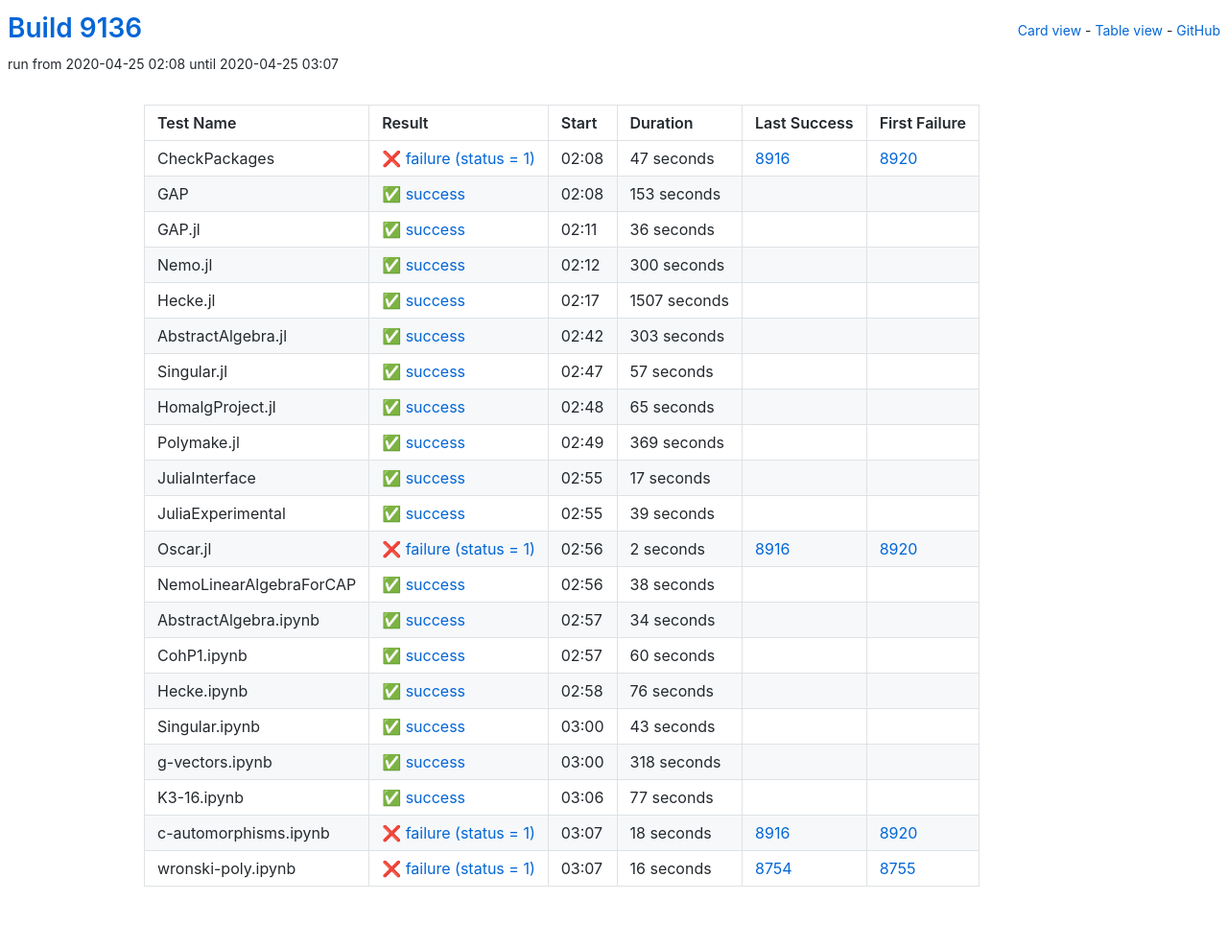
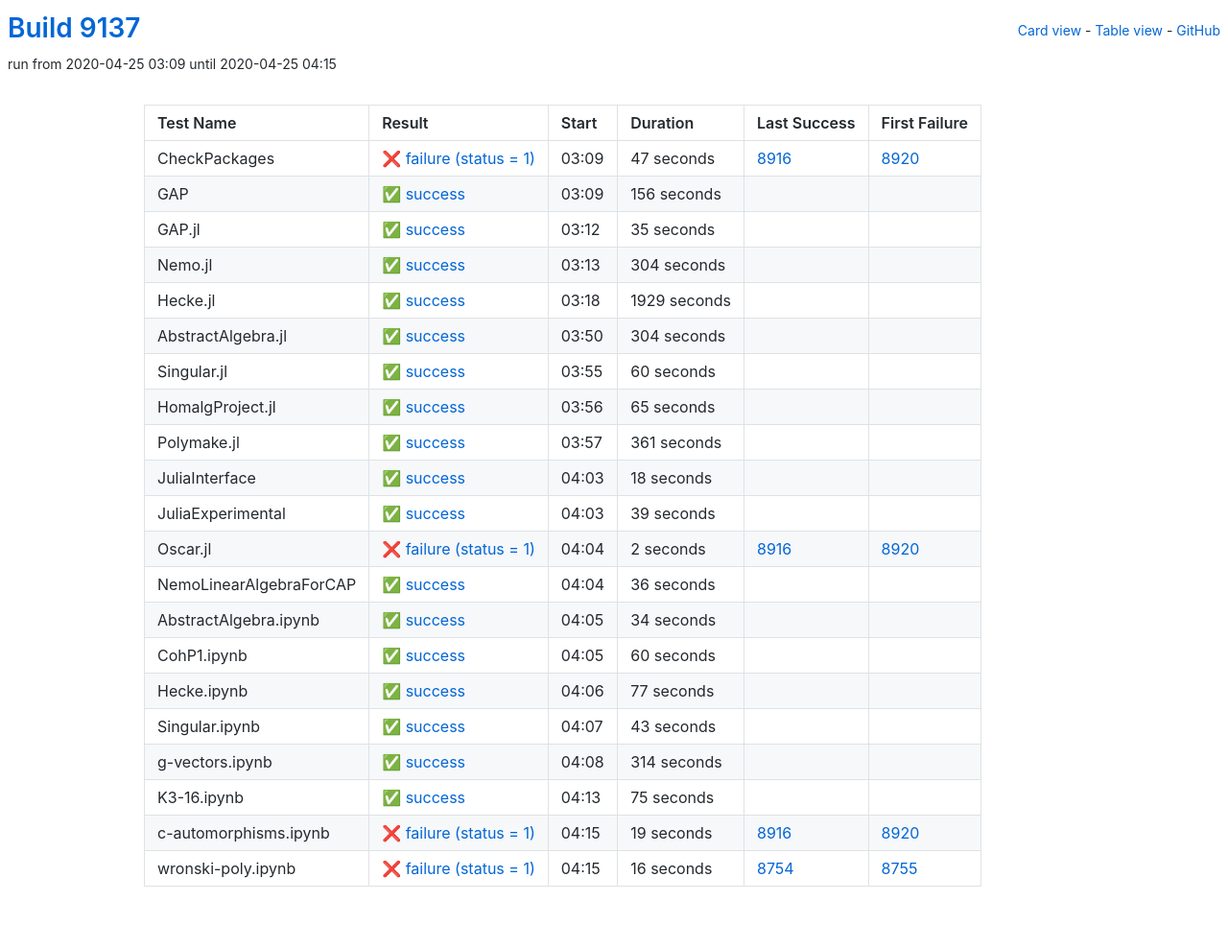
Before and after one commit to oscar-system/oscar-ci-status, a Jekyll site: the page built from table.html, in a window 1280 px wide. Shown: the whole page at 96% size. Built offline with Jekyll 4.4.1, drawn with Linux system fonts in a browser that asks for light colours.

Commit message:
Build 9137

```diff
--- a/_data/ci.yml
+++ b/_data/ci.yml
@@ -1,5 +1,5 @@
-build: 9136
-build_url: https://oscarci.mathematik.uni-kl.de/job/oscar/9136/
+build: 9137
+build_url: https://oscarci.mathematik.uni-kl.de/job/oscar/9137/
 job: oscar
 tests:
 - duration: 47
@@ -8,75 +8,75 @@ tests:
   first_failure_url: https://oscarci.mathematik.uni-kl.de/job/oscar/8920/
   last_success: 8916
   last_success_url: https://oscarci.mathematik.uni-kl.de/job/oscar/8916/
-  log: https://oscarci.mathematik.uni-kl.de/job/oscar/9136/artifact/logs/build-9136/CheckPackages.log
+  log: https://oscarci.mathematik.uni-kl.de/job/oscar/9137/artifact/logs/build-9137/CheckPackages.log
   name: CheckPackages
-  start: 2020-04-25 02:08
+  start: 2020-04-25 03:09
   status: failure
   success: false
-- duration: 153
+- duration: 156
   exitcode: 0
   first_failure: false
   first_failure_url: null
   last_success: false
   last_success_url: null
-  log: https://oscarci.mathematik.uni-kl.de/job/oscar/9136/artifact/logs/build-9136/GAP.log
+  log: https://oscarci.mathematik.uni-kl.de/job/oscar/9137/artifact/logs/build-9137/GAP.log
   name: GAP
-  start: 2020-04-25 02:08
+  start: 2020-04-25 03:09
   status: success
   success: true
-- duration: 36
+- duration: 35
   exitcode: 0
   first_failure: false
   first_failure_url: null
   last_success: false
   last_success_url: null
-  log: https://oscarci.mathematik.uni-kl.de/job/oscar/9136/artifact/logs/build-9136/GAP.jl.log
+  log: https://oscarci.mathematik.uni-kl.de/job/oscar/9137/artifact/logs/build-9137/GAP.jl.log
   name: GAP.jl
-  start: 2020-04-25 02:11
+  start: 2020-04-25 03:12
   status: success
   success: true
-- duration: 300
+- duration: 304
   exitcode: 0
   first_failure: false
   first_failure_url: null
   last_success: false
   last_success_url: null
-  log: https://oscarci.mathematik.uni-kl.de/job/oscar/9136/artifact/logs/build-9136/Nemo.jl.log
+  log: https://oscarci.mathematik.uni-kl.de/job/oscar/9137/artifact/logs/build-9137/Nemo.jl.log
   name: Nemo.jl
-  start: 2020-04-25 02:12
+  start: 2020-04-25 03:13
   status: success
   success: true
-- duration: 1507
+- duration: 1929
   exitcode: 0
   first_failure: false
   first_failure_url: null
   last_success: false
   last_success_url: null
-  log: https://oscarci.mathematik.uni-kl.de/job/oscar/9136/artifact/logs/build-9136/Hecke.jl.log
+  log: https://oscarci.mathematik.uni-kl.de/job/oscar/9137/artifact/logs/build-9137/Hecke.jl.log
   name: Hecke.jl
-  start: 2020-04-25 02:17
+  start: 2020-04-25 03:18
   status: success
   success: true
-- duration: 303
+- duration: 304
   exitcode: 0
   first_failure: false
   first_failure_url: null
   last_success: false
   last_success_url: null
-  log: https://oscarci.mathematik.uni-kl.de/job/oscar/9136/artifact/logs/build-9136/AbstractAlgebra.jl.log
+  log: https://oscarci.mathematik.uni-kl.de/job/oscar/9137/artifact/logs/build-9137/AbstractAlgebra.jl.log
   name: AbstractAlgebra.jl
-  start: 2020-04-25 02:42
+  start: 2020-04-25 03:50
   status: success
   success: true
-- duration: 57
+- duration: 60
   exitcode: 0
   first_failure: false
   first_failure_url: null
   last_success: false
   last_success_url: null
-  log: https://oscarci.mathematik.uni-kl.de/job/oscar/9136/artifact/logs/build-9136/Singular.jl.log
+  log: https://oscarci.mathematik.uni-kl.de/job/oscar/9137/artifact/logs/build-9137/Singular.jl.log
   name: Singular.jl
-  start: 2020-04-25 02:47
+  start: 2020-04-25 03:55
   status: success
   success: true
 - duration: 65
@@ -85,31 +85,31 @@ tests:
   first_failure_url: null
   last_success: false
   last_success_url: null
-  log: https://oscarci.mathematik.uni-kl.de/job/oscar/9136/artifact/logs/build-9136/HomalgProject.jl.log
+  log: https://oscarci.mathematik.uni-kl.de/job/oscar/9137/artifact/logs/build-9137/HomalgProject.jl.log
   name: HomalgProject.jl
-  start: 2020-04-25 02:48
+  start: 2020-04-25 03:56
   status: success
   success: true
-- duration: 369
+- duration: 361
   exitcode: 0
   first_failure: false
   first_failure_url: null
   last_success: false
   last_success_url: null
-  log: https://oscarci.mathematik.uni-kl.de/job/oscar/9136/artifact/logs/build-9136/Polymake.jl.log
+  log: https://oscarci.mathematik.uni-kl.de/job/oscar/9137/artifact/logs/build-9137/Polymake.jl.log
   name: Polymake.jl
-  start: 2020-04-25 02:49
+  start: 2020-04-25 03:57
   status: success
   success: true
-- duration: 17
+- duration: 18
   exitcode: 0
   first_failure: false
   first_failure_url: null
   last_success: false
   last_success_url: null
-  log: https://oscarci.mathematik.uni-kl.de/job/oscar/9136/artifact/logs/build-9136/JuliaInterface.log
+  log: https://oscarci.mathematik.uni-kl.de/job/oscar/9137/artifact/logs/build-9137/JuliaInterface.log
   name: JuliaInterface
-  start: 2020-04-25 02:55
+  start: 2020-04-25 04:03
   status: success
   success: true
 - duration: 39
@@ -118,9 +118,9 @@ tests:
   first_failure_url: null
   last_success: false
   last_success_url: null
-  log: https://oscarci.mathematik.uni-kl.de/job/oscar/9136/artifact/logs/build-9136/JuliaExperimental.log
+  log: https://oscarci.mathematik.uni-kl.de/job/oscar/9137/artifact/logs/build-9137/JuliaExperimental.log
   name: JuliaExperimental
-  start: 2020-04-25 02:55
+  start: 2020-04-25 04:03
   status: success
   success: true
 - duration: 2
@@ -129,20 +129,20 @@ tests:
   first_failure_url: https://oscarci.mathematik.uni-kl.de/job/oscar/8920/
   last_success: 8916
   last_success_url: https://oscarci.mathematik.uni-kl.de/job/oscar/8916/
-  log: https://oscarci.mathematik.uni-kl.de/job/oscar/9136/artifact/logs/build-9136/Oscar.jl.log
+  log: https://oscarci.mathematik.uni-kl.de/job/oscar/9137/artifact/logs/build-9137/Oscar.jl.log
   name: Oscar.jl
-  start: 2020-04-25 02:56
+  start: 2020-04-25 04:04
   status: failure
   success: false
-- duration: 38
+- duration: 36
   exitcode: 0
   first_failure: false
   first_failure_url: null
   last_success: false
   last_success_url: null
-  log: https://oscarci.mathematik.uni-kl.de/job/oscar/9136/artifact/logs/build-9136/NemoLinearAlgebraForCAP.log
+  log: https://oscarci.mathematik.uni-kl.de/job/oscar/9137/artifact/logs/build-9137/NemoLinearAlgebraForCAP.log
   name: NemoLinearAlgebraForCAP
-  start: 2020-04-25 02:56
+  start: 2020-04-25 04:04
   status: success
   success: true
 - duration: 34
@@ -151,9 +151,9 @@ tests:
   first_failure_url: null
   last_success: false
   last_success_url: null
-  log: https://oscarci.mathematik.uni-kl.de/job/oscar/9136/artifact/logs/build-9136/AbstractAlgebra.ipynb.log
+  log: https://oscarci.mathematik.uni-kl.de/job/oscar/9137/artifact/logs/build-9137/AbstractAlgebra.ipynb.log
   name: AbstractAlgebra.ipynb
-  start: 2020-04-25 02:57
+  start: 2020-04-25 04:05
   status: success
   success: true
 - duration: 60
@@ -162,20 +162,20 @@ tests:
   first_failure_url: null
   last_success: false
   last_success_url: null
-  log: https://oscarci.mathematik.uni-kl.de/job/oscar/9136/artifact/logs/build-9136/CohP1.ipynb.log
+  log: https://oscarci.mathematik.uni-kl.de/job/oscar/9137/artifact/logs/build-9137/CohP1.ipynb.log
   name: CohP1.ipynb
-  start: 2020-04-25 02:57
+  start: 2020-04-25 04:05
   status: success
   success: true
-- duration: 76
+- duration: 77
   exitcode: 0
   first_failure: false
   first_failure_url: null
   last_success: false
   last_success_url: null
-  log: https://oscarci.mathematik.uni-kl.de/job/oscar/9136/artifact/logs/build-9136/Hecke.ipynb.log
+  log: https://oscarci.mathematik.uni-kl.de/job/oscar/9137/artifact/logs/build-9137/Hecke.ipynb.log
   name: Hecke.ipynb
-  start: 2020-04-25 02:58
+  start: 2020-04-25 04:06
   status: success
   success: true
 - duration: 43
@@ -184,42 +184,42 @@ tests:
   first_failure_url: null
   last_success: false
   last_success_url: null
-  log: https://oscarci.mathematik.uni-kl.de/job/oscar/9136/artifact/logs/build-9136/Singular.ipynb.log
+  log: https://oscarci.mathematik.uni-kl.de/job/oscar/9137/artifact/logs/build-9137/Singular.ipynb.log
   name: Singular.ipynb
-  start: 2020-04-25 03:00
+  start: 2020-04-25 04:07
   status: success
   success: true
-- duration: 318
+- duration: 314
   exitcode: 0
   first_failure: false
   first_failure_url: null
   last_success: false
   last_success_url: null
-  log: https://oscarci.mathematik.uni-kl.de/job/oscar/9136/artifact/logs/build-9136/g-vectors.ipynb.log
+  log: https://oscarci.mathematik.uni-kl.de/job/oscar/9137/artifact/logs/build-9137/g-vectors.ipynb.log
   name: g-vectors.ipynb
-  start: 2020-04-25 03:00
+  start: 2020-04-25 04:08
   status: success
   success: true
-- duration: 77
+- duration: 75
   exitcode: 0
   first_failure: false
   first_failure_url: null
   last_success: false
   last_success_url: null
-  log: https://oscarci.mathematik.uni-kl.de/job/oscar/9136/artifact/logs/build-9136/K3-16.ipynb.log
+  log: https://oscarci.mathematik.uni-kl.de/job/oscar/9137/artifact/logs/build-9137/K3-16.ipynb.log
   name: K3-16.ipynb
-  start: 2020-04-25 03:06
+  start: 2020-04-25 04:13
   status: success
   success: true
-- duration: 18
+- duration: 19
   exitcode: 1
   first_failure: 8920
   first_failure_url: https://oscarci.mathematik.uni-kl.de/job/oscar/8920/
   last_success: 8916
   last_success_url: https://oscarci.mathematik.uni-kl.de/job/oscar/8916/
-  log: https://oscarci.mathematik.uni-kl.de/job/oscar/9136/artifact/logs/build-9136/c-automorphisms.ipynb.log
+  log: https://oscarci.mathematik.uni-kl.de/job/oscar/9137/artifact/logs/build-9137/c-automorphisms.ipynb.log
   name: c-automorphisms.ipynb
-  start: 2020-04-25 03:07
+  start: 2020-04-25 04:15
   status: failure
   success: false
 - duration: 16
@@ -228,8 +228,8 @@ tests:
   first_failure_url: https://oscarci.mathematik.uni-kl.de/job/oscar/8755/
   last_success: 8754
   last_success_url: https://oscarci.mathematik.uni-kl.de/job/oscar/8754/
-  log: https://oscarci.mathematik.uni-kl.de/job/oscar/9136/artifact/logs/build-9136/wronski-poly.ipynb.log
+  log: https://oscarci.mathematik.uni-kl.de/job/oscar/9137/artifact/logs/build-9137/wronski-poly.ipynb.log
   name: wronski-poly.ipynb
-  start: 2020-04-25 03:07
+  start: 2020-04-25 04:15
   status: failure
   success: false
```
Also changed, not shown: README.md.
